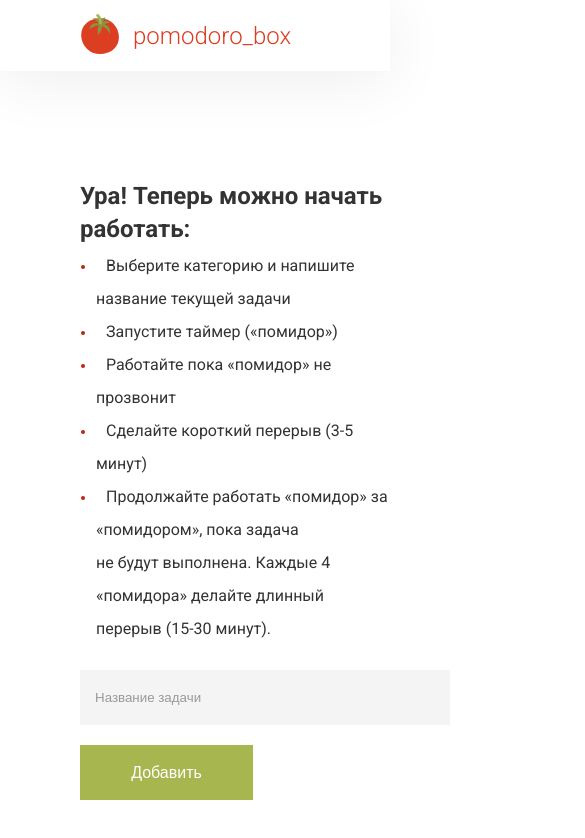
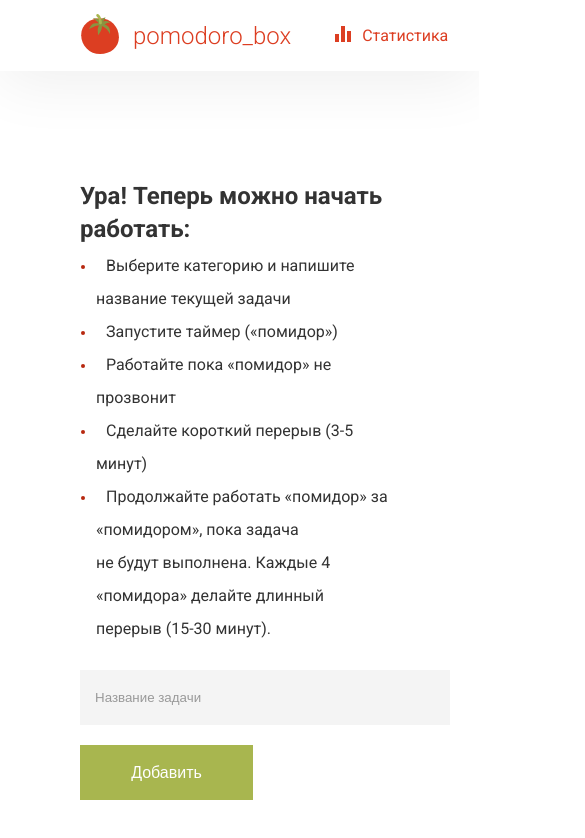
Before and after one commit to andrew-cmdltt/pomodoro-box, a React (Create React App) app: page / in a window 390 px wide. Shown: the top 838 px of the page, 585 px wide, since content can reach past the window. Built offline with nearby package versions, Linux system fonts and the light colour scheme.

Commit message:
statistic page

```diff
--- a/src/components/Header/StatisticBlock/statisticblock.module.css
+++ b/src/components/Header/StatisticBlock/statisticblock.module.css
@@ -26,10 +26,10 @@
     color: #B7280F;
 }
 
-@media all and (max-width: 1024px) {
+@media screen and (max-width: 479px) {
     .statisticBlock {
         position: relative;
-        right: 550px;
+        right: 920px;
         cursor: pointer;
     }
 }
--- a/src/components/Header/header.module.css
+++ b/src/components/Header/header.module.css
@@ -11,8 +11,8 @@
     box-shadow: 0 10px 63px rgba(0, 0, 0, 0.07);
 }
 
-@media all and (max-width: 1024px) {
+@media screen and (max-width: 479px) {
     .header {
-        width: 100%;
+        width: 479px;
     }
 }
--- a/src/components/Layout/layout.module.css
+++ b/src/components/Layout/layout.module.css
@@ -2,3 +2,9 @@
     max-width: 1440px;
     margin: 0 auto;
 }
+
+@media screen and (max-width: 479px) {
+    .layout {
+        overflow-x: hidden;
+    }
+}
--- a/src/components/PomodoroPage/TaskTimerBlock/tasktimerblock.module.css
+++ b/src/components/PomodoroPage/TaskTimerBlock/tasktimerblock.module.css
@@ -7,7 +7,7 @@
     background: #F4F4F4;
 }
 
-@media all and (max-width: 1024px) {
+@media screen and (max-width: 479px) {
     .taskTimerBlock {
         position: relative;
         top: 50px;
--- a/src/components/StatisticPage/statisticpage.module.css
+++ b/src/components/StatisticPage/statisticpage.module.css
@@ -4,7 +4,7 @@
     margin-left: 80px;
 }
 
-@media all and (max-width: 1024px) {
+@media screen and (max-width: 479px) {
     .statisticPage {
         overflow-x: hidden;
     }
```
